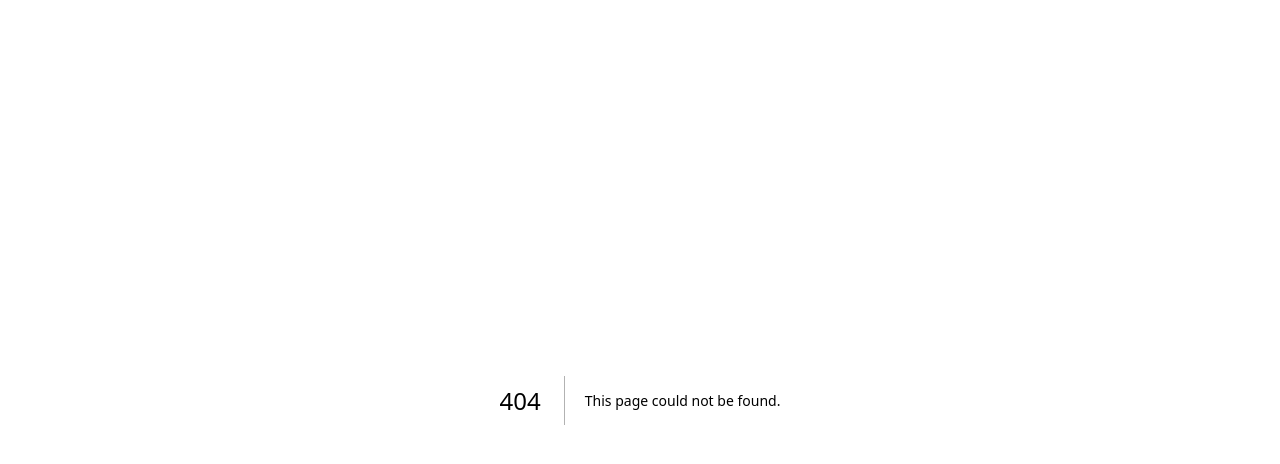
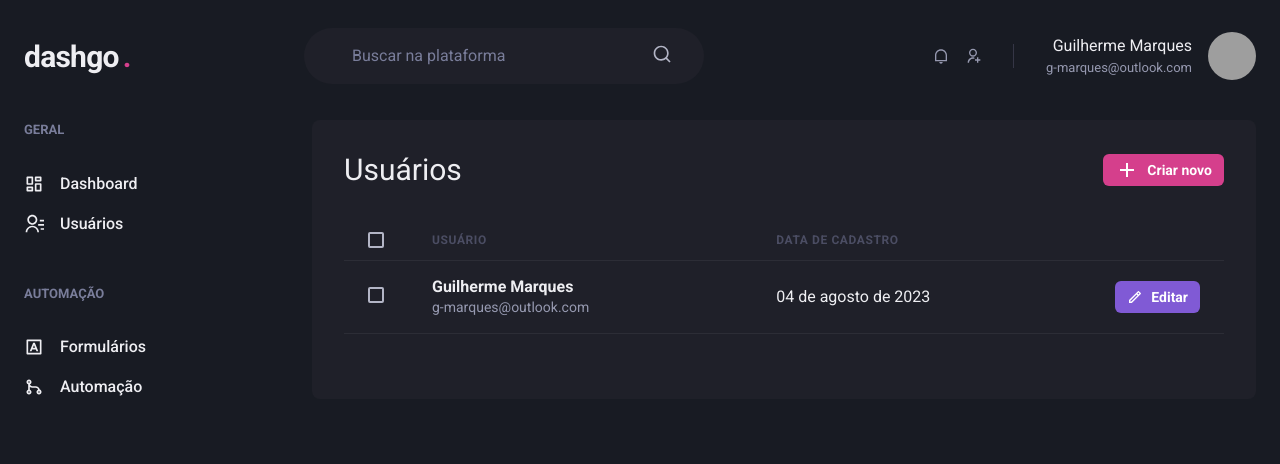
Before and after one commit to GuilhermeMarques1/dashgo-ignite, a Next.js app: page /users in a window 1280 px wide. Before the commit this address had no page. Shown: the top 464 px of the page. Built offline with nearby package versions, Linux system fonts and the light colour scheme; grey boxes are pictures that could not be loaded.

Commit message:
feat: Add table to list users

```diff
--- /dev/null
+++ b/src/pages/users/index.tsx
@@ -0,0 +1,88 @@
+import { Header } from "@/Components/Header";
+import { Sidebar } from "@/Components/Sidebar";
+import {
+  Box,
+  Button,
+  Checkbox,
+  Flex,
+  Heading,
+  Icon,
+  Table,
+  Tbody,
+  Td,
+  Text,
+  Th,
+  Thead,
+  Tr,
+} from "@chakra-ui/react";
+import { RiAddLine, RiPencilLine } from "react-icons/ri";
+
+export default function UserList() {
+  return (
+    <Box>
+      <Header />
+
+      <Flex w="100%" my="6" maxW="1480" mx="auto" px="6">
+        <Sidebar />
+
+        <Box flex="1" borderRadius="8" bg="gray.800" p="8">
+          <Flex mb="8" justify="space-between" alignItems="center">
+            <Heading size="lg" fontWeight="normal">
+              Usuários
+            </Heading>
+
+            <Button
+              as="a"
+              size="sm"
+              fontSize="sm"
+              colorScheme="pink"
+              leftIcon={<Icon as={RiAddLine} fontSize="24" />}
+            >
+              Criar novo
+            </Button>
+          </Flex>
+
+          <Table colorScheme="whiteAlpha">
+            <Thead>
+              <Tr>
+                <Th px="6" color="gray.300" w="8">
+                  <Checkbox colorScheme="pink"></Checkbox>
+                </Th>
+                <Th>Usuário</Th>
+                <Th>Data de cadastro</Th>
+                <Th w="8"></Th>
+              </Tr>
+            </Thead>
+            <Tbody>
+              <Tr>
+                <Td px="6">
+                  <Checkbox colorScheme="pink"></Checkbox>
+                </Td>
+                <Td>
+                  <Box>
+                    <Text fontWeight="bold">Guilherme Marques</Text>
+                    <Text fontSize="sm" color="gray.300">
+                      g-marques@outlook.com
+                    </Text>
+                  </Box>
+                </Td>
+                <Td>04 de agosto de 2023</Td>
+                <Td>
+                  <Button
+                    as="a"
+                    size="sm"
+                    fontSize="sm"
+                    colorScheme="purple"
+                    leftIcon={<Icon as={RiPencilLine} fontSize="16" />}
+                  >
+                    Editar
+                  </Button>
+                </Td>
+              </Tr>
+            </Tbody>
+          </Table>
+        </Box>
+      </Flex>
+    </Box>
+  );
+}
```
